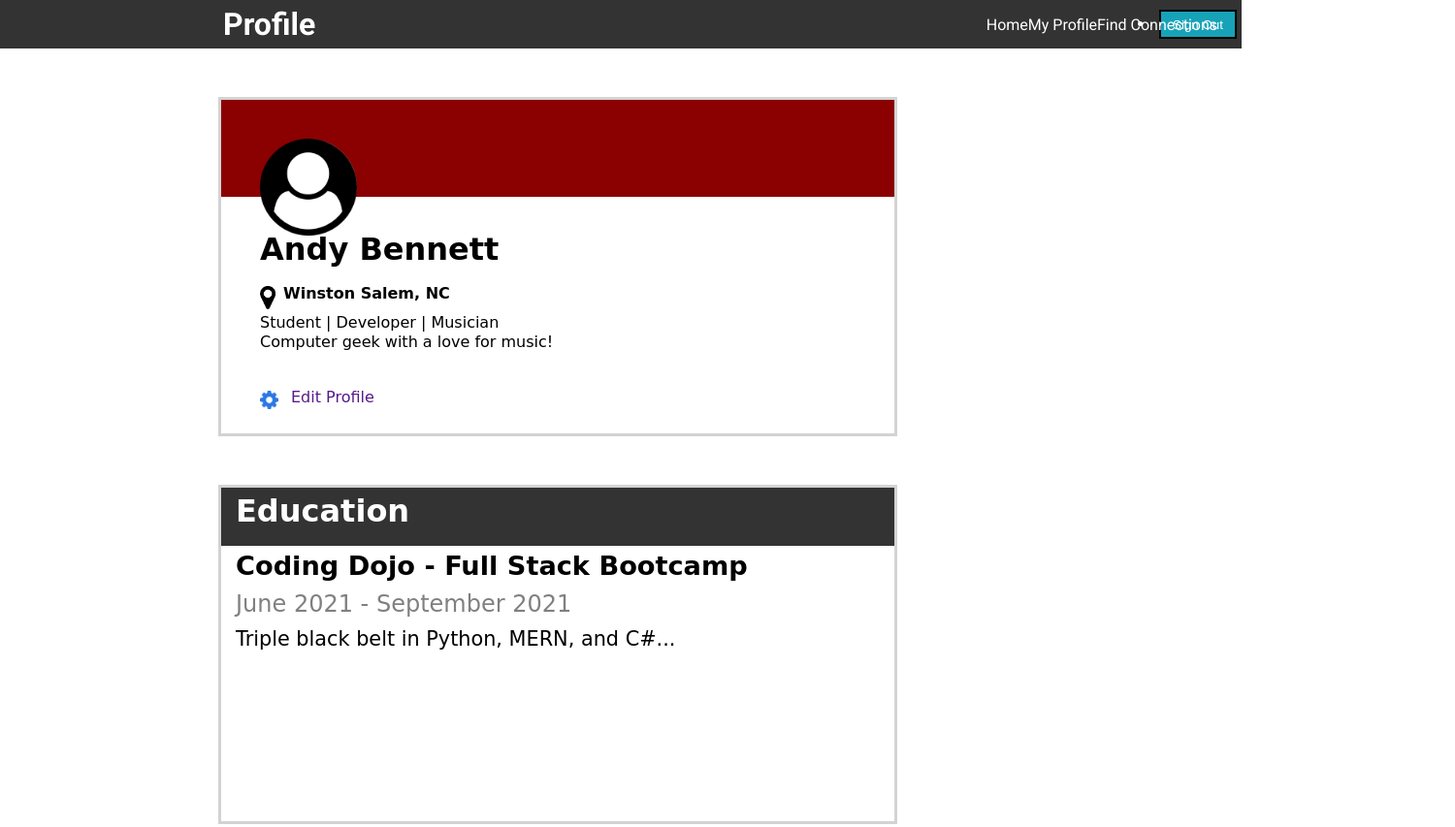
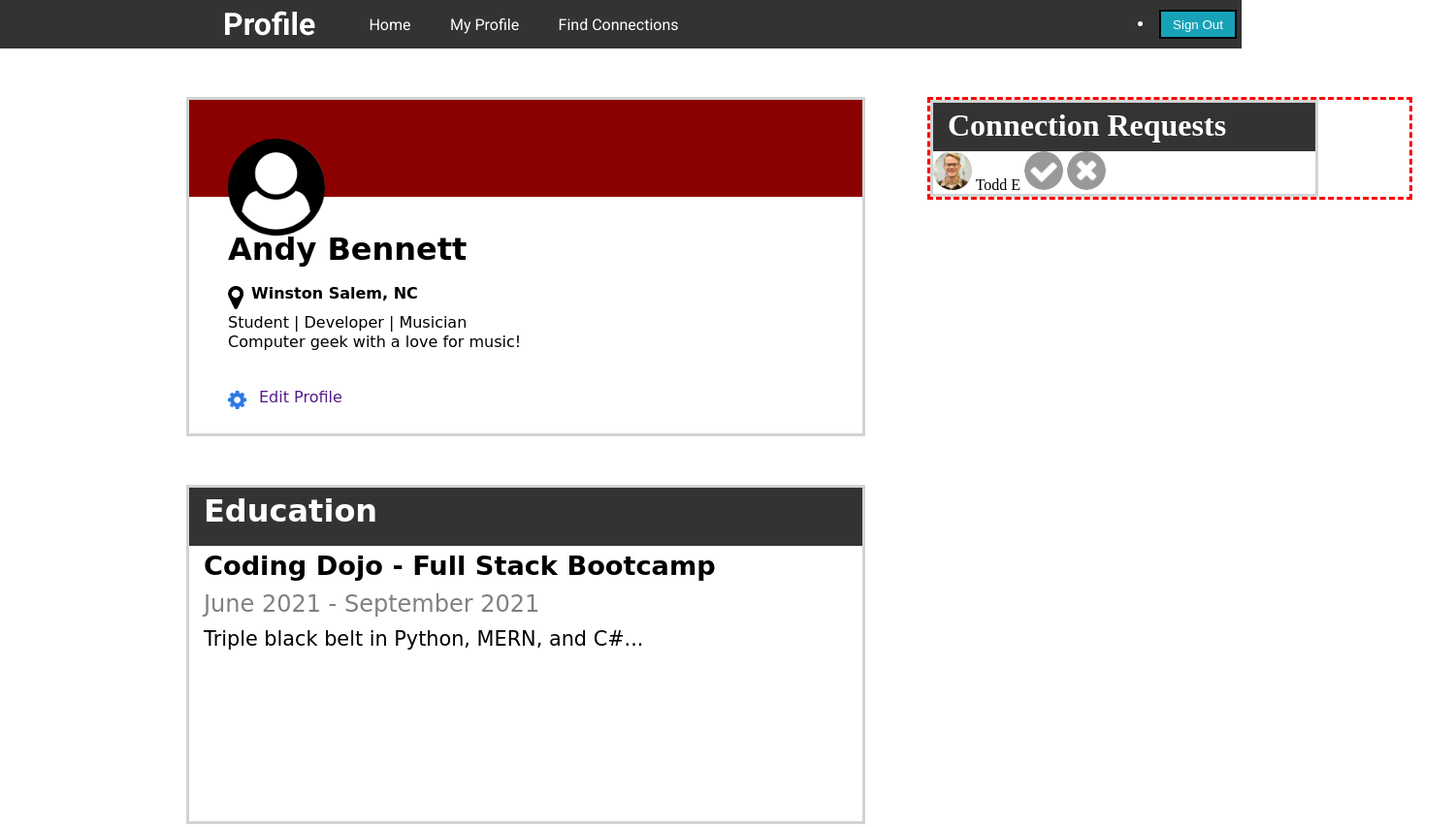
Before and after one commit to abennett92/ProfilePage-Assignment, a plain HTML site: page index.html in a window 1280 px wide. Shown: the top 853 px of the page at 97% size, 1500 px wide, since content can reach past the window. Drawn offline with Linux system fonts and the light colour scheme; a web font is replaced by a local one.

Commit message:
First changes

```diff
--- a/index.html
+++ b/index.html
@@ -57,6 +57,9 @@
             <h1>Connection Requests</h1>
             <p>
                 <img src="./images/todd-s.jpg" alt="User Circle">
+                Todd E
+                <img src="./icons/accept-circle.png" alt="Accept">
+                <img src="./icons/close-circle.png" alt="Decline">
             </p>
         </div>
     </div>
--- a/style.css
+++ b/style.css
@@ -8,8 +8,9 @@
 }
 
 body {
-    height: 1500px;
-    width: 1500px;
+    height: auto;
+    width: auto;
+    display: flex;
 }
 
 #left {
@@ -21,11 +22,12 @@ body {
 }
 
 #right {
-    width: 700px;
+    width: 500px;
     height: 100%;
+    position: relative;
     border: red dashed;
     top: 100px;
-    left: 65%;
+    left: 20%;
 }
 
 /* navbar begin */
@@ -52,9 +54,10 @@ body {
 .nav-links {
     display: flex;
     align-items: center;
-    justify-content: space-around;
+    justify-content: space-evenly;
     position: absolute;
-    right: 25px;
+    width: 400px;
+    left: 340px;
 }
 
 li a {
@@ -196,3 +199,26 @@ button:hover {
     color: black;
 }
 /* user_card end */
+
+/* req begin */
+.req {
+    height: auto;
+    width: 400px;
+    border: lightgray solid;
+}
+
+.req h1 {
+    background-color: #333;
+    color: white;
+    align-items: center;
+    height: 50px;
+    padding: 5px 15px;
+}
+.req p img {
+    border-radius: 50%;
+    height: 40px;
+}
+
+.req p {
+    justify-content: space-between;
+}
```
